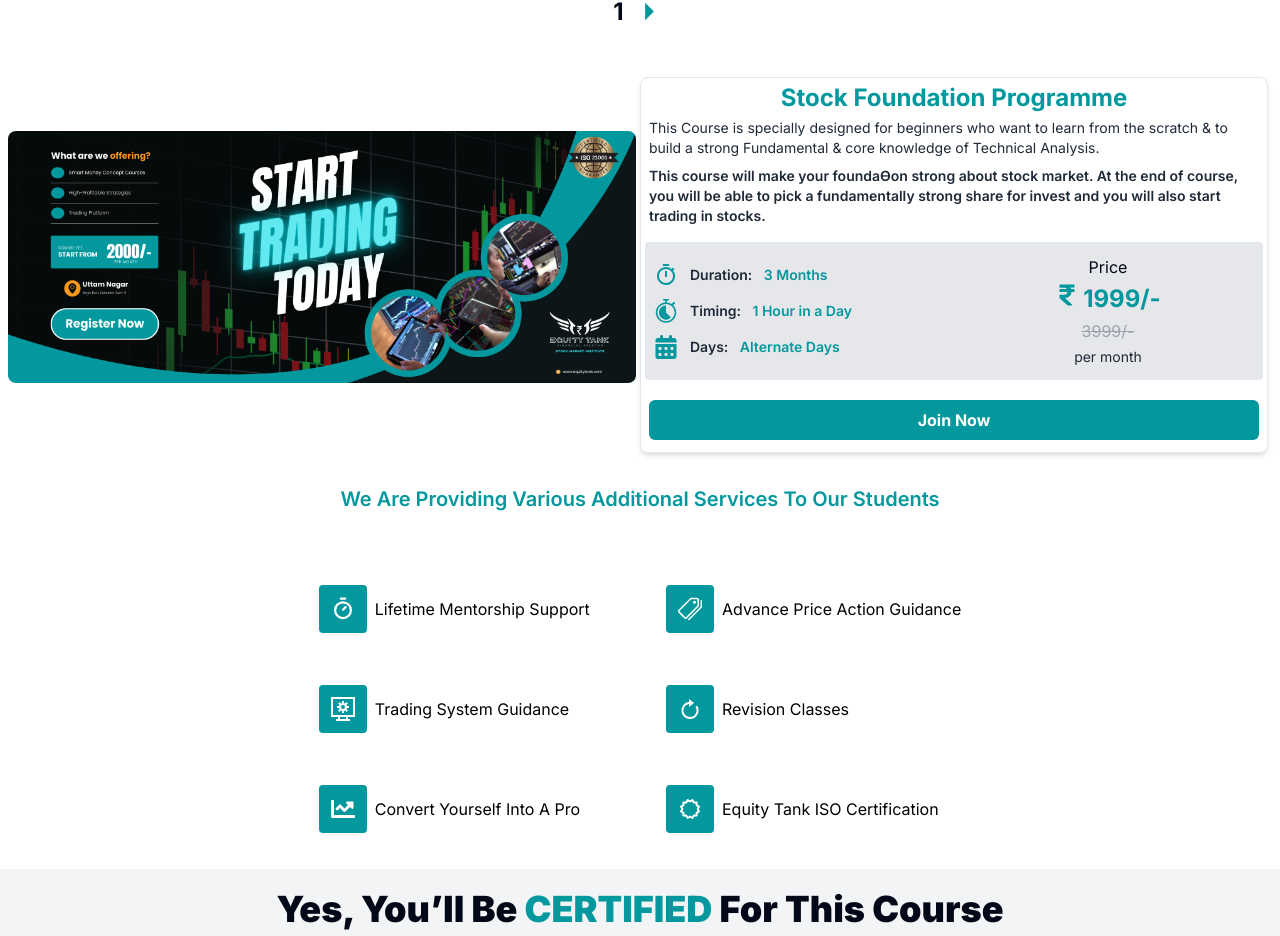
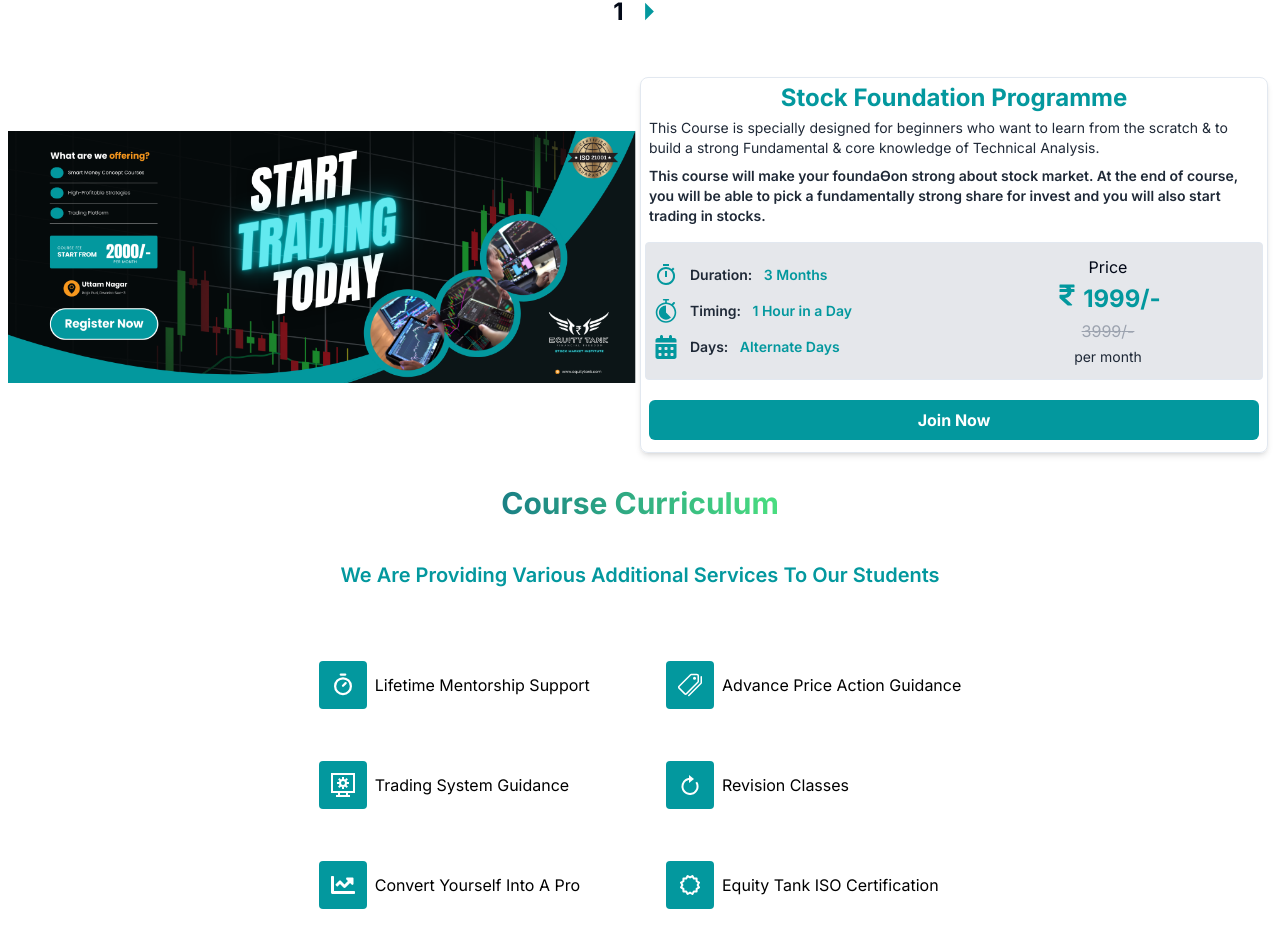
Before and after one commit to riteshk-007/equity-tank-starter, a Next.js app: page /foundation in a window 1280 px wide. Shown: the part 640-1576 px from the top of the page. Built offline with nearby package versions, Linux system fonts and the light colour scheme.

Commit message:
Add Curriculum component to course pages

```diff
--- a/app/(pages)/(course)/foundation/page.js
+++ b/app/(pages)/(course)/foundation/page.js
@@ -2,6 +2,7 @@
 import Certificate from "@/app/components/Certificate";
 import Providing from "@/app/components/Providing";
 import Course from "@/app/components/course/Course";
+import Curriculum from "@/app/components/course/Curriculum";
 import Link from "next/link";
 import { IoMdArrowDropright } from "react-icons/io";
 
@@ -16,7 +17,7 @@
 const Foundation = () => {
   return (
     <div className="flex flex-col w-full">
-      <CarouselScroll images={images} />
+      <CarouselScroll images={images} timing={2000} />
       <div className="flex mx-auto items-center justify-center gap-2 my-5">
         <span className="text-2xl font-bold">1</span>
         <Link href={"/smart-traders"}>
@@ -39,6 +40,7 @@
         discount={"3999"}
         message={"I am Interested in Stock Foundation Programme"}
       />
+      <Curriculum />
       <Providing />
       <Certificate />
     </div>
--- a/app/(pages)/(course)/futures-options/page.js
+++ b/app/(pages)/(course)/futures-options/page.js
@@ -2,8 +2,9 @@
 import Certificate from "@/app/components/Certificate";
 import Providing from "@/app/components/Providing";
 import Course from "@/app/components/course/Course";
+import Curriculum from "@/app/components/course/Curriculum";
 import Link from "next/link";
-import { IoMdArrowDropright, IoMdArrowDropleft } from "react-icons/io";
+import { IoMdArrowDropleft } from "react-icons/io";
 
 const images = [
   {
@@ -16,7 +17,7 @@
 const FuturesOptions = () => {
   return (
     <div className="flex flex-col w-full">
-      <CarouselScroll images={images} />
+      <CarouselScroll images={images} timing={2000} />
       <div className="flex mx-auto items-center justify-center gap-2 my-5">
         <Link href={"/smart-traders"}>
           <IoMdArrowDropleft
@@ -39,6 +40,7 @@
         discount={"6999"}
         message={"I am Interested in ET – Futures & Options"}
       />
+      <Curriculum />
       <Providing />
       <Certificate />
     </div>
--- a/app/(pages)/(course)/smart-traders/page.js
+++ b/app/(pages)/(course)/smart-traders/page.js
@@ -2,6 +2,7 @@
 import Certificate from "@/app/components/Certificate";
 import Providing from "@/app/components/Providing";
 import Course from "@/app/components/course/Course";
+import Curriculum from "@/app/components/course/Curriculum";
 import Link from "next/link";
 import { IoMdArrowDropright, IoMdArrowDropleft } from "react-icons/io";
 
@@ -16,7 +17,7 @@
 const SmartTraders = () => {
   return (
     <div className="flex flex-col w-full">
-      <CarouselScroll images={images} />
+      <CarouselScroll images={images} timing={2000} />
       <div className="flex mx-auto items-center justify-center gap-2 my-5">
         <Link href={"/foundation"}>
           <IoMdArrowDropleft
@@ -45,6 +46,7 @@
         discount={"5999"}
         message={"I am Interested in Smart Traders Course"}
       />
+      <Curriculum />
       <Providing />
       <Certificate />
     </div>
--- a/app/components/Carousel.jsx
+++ b/app/components/Carousel.jsx
@@ -9,9 +9,9 @@
 } from "@/components/ui/carousel";
 import Image from "next/image";
 
-const CarouselScroll = ({ images }) => {
+const CarouselScroll = ({ images, timing }) => {
   const plugin = React.useRef(
-    Autoplay({ delay: 3000, stopOnInteraction: true })
+    Autoplay({ delay: timing, stopOnInteraction: true })
   );
   return (
     <Carousel
--- a/app/components/Hero.jsx
+++ b/app/components/Hero.jsx
@@ -17,7 +17,7 @@
   },
 ];
 const Hero = () => {
-  return <CarouselScroll images={images} />;
+  return <CarouselScroll images={images} timing={3000} />;
 };
 
 export default Hero;
--- a/app/components/course/Course.jsx
+++ b/app/components/course/Course.jsx
@@ -1,11 +1,18 @@
-import Image from "next/image";
 import { MdOutlineTimer } from "react-icons/md";
 import { RxLapTimer } from "react-icons/rx";
 import { FaCalendarDays } from "react-icons/fa6";
 import { FaRupeeSign } from "react-icons/fa";
+import CarouselScroll from "../Carousel";
+const images = [
+  {
+    img: "/banner/1.png",
+  },
+  {
+    img: "/banner/2.png",
+  },
+];
 
 const Course = ({
-  img,
   title,
   description1,
   description2,
@@ -16,13 +23,7 @@
   return (
     <div className="flex items-center justify-center flex-col md:flex-row p-2">
       <div className="w-full md:w-1/2">
-        <Image
-          src={img}
-          width={1920}
-          height={800}
-          alt={title}
-          className="rounded-lg"
-        />
+        <CarouselScroll images={images} timing={2500} />
       </div>
       <div className="w-full p-1 md:w-1/2 flex items-center justify-center flex-col shadow-md mt-5 rounded-lg border  m-1">
         <span className="md:text-2xl text-lg font-bold text-[#03989e] dark:text-[#00c2cb]  text-center">
--- /dev/null
+++ b/app/components/course/Curriculum.jsx
@@ -0,0 +1,13 @@
+import React from "react";
+
+const Curriculum = () => {
+  return (
+    <div className="w-full flex flex-col items-center justify-center gap-2 md:gap-4 p-5">
+      <h1 className="text-2xl md:text-3xl font-bold bg-clip-text text-transparent bg-gradient-to-r  dark:from-[#00c2cb] dark:to-green-600  from-[#1a8085] to-green-400">
+        Course Curriculum
+      </h1>
+    </div>
+  );
+};
+
+export default Curriculum;
```
